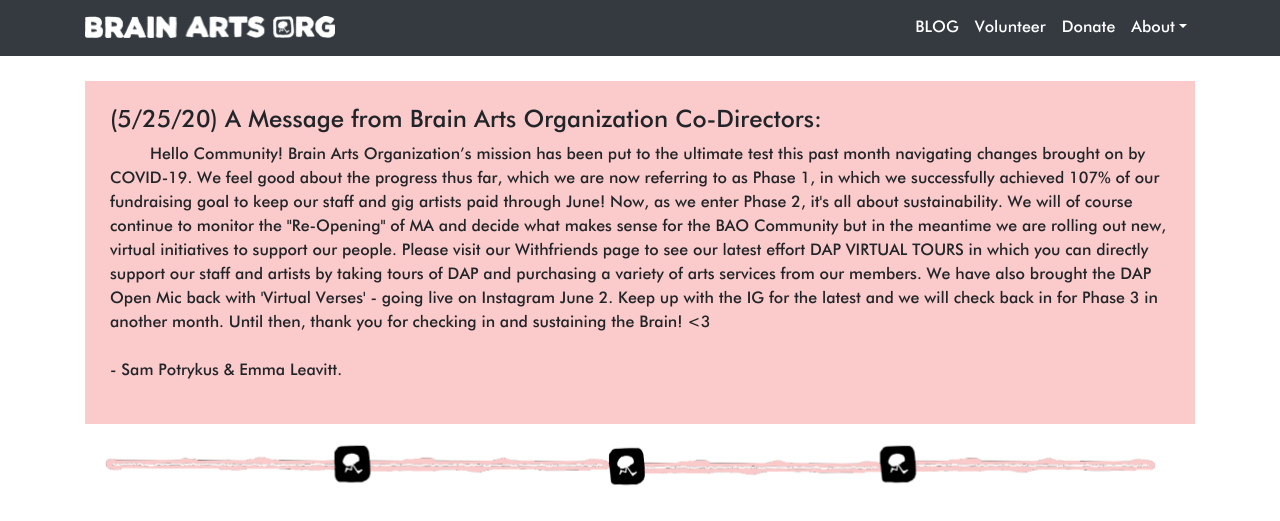
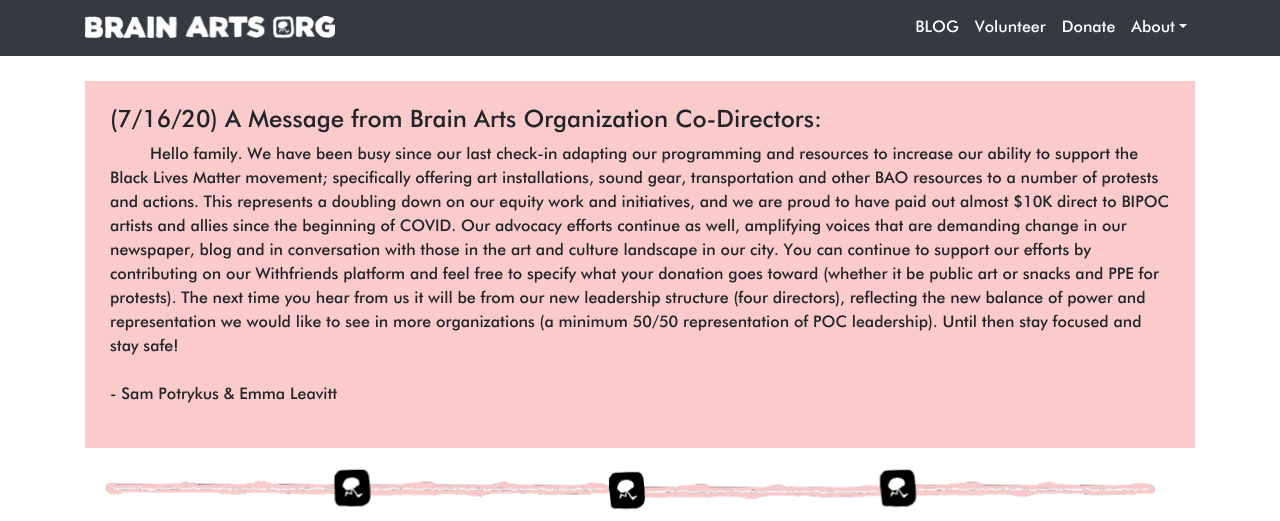
Before and after one commit to Brain-Arts-Git/brain_arts_site, a Flask app: page /about in a window 1280 px wide. Shown: the top 521 px of the page. Run offline with Flask 2, Linux system fonts and the light colour scheme; parts of the project's set-up code (start-up, migrations or seed data) failed here and were passed over; some libraries are stand-ins or nearby versions; grey boxes are pictures that could not be loaded.

Commit message:
update about page message

```diff
--- a/app/templates/about.html
+++ b/app/templates/about.html
@@ -3,27 +3,28 @@
   <div class="col">
     <div style="background-color: #fbcbcb; padding: 25px;">
       <h4>
-        (5/25/20) A Message from Brain Arts Organization Co-Directors:
+        (7/16/20) A Message from Brain Arts Organization Co-Directors:
       </h4>
       <p style="text-indent: 40px;">
-        Hello Community! Brain Arts Organization’s mission has been put to the
-        ultimate test this past month navigating changes brought on by COVID-19.
-        We feel good about the progress thus far, which we are now referring to
-        as Phase 1, in which we successfully achieved 107% of our fundraising
-        goal to keep our staff and gig artists paid through June! Now, as we
-        enter Phase 2, it's all about sustainability. We will of course continue
-        to monitor the "Re-Opening" of MA and decide what makes sense for the
-        BAO Community but in the meantime we are rolling out new, virtual
-        initiatives to support our people. Please visit our Withfriends page to
-        see our latest effort DAP VIRTUAL TOURS in which you can directly
-        support our staff and artists by taking tours of DAP and purchasing a
-        variety of arts services from our members. We have also brought the DAP
-        Open Mic back with 'Virtual Verses' - going live on Instagram June 2.
-        Keep up with the IG for the latest and we will check back in for Phase 3
-        in another month. Until then, thank you for checking in and sustaining
-        the Brain! <3
+        Hello family. We have been busy since our last check-in adapting our
+        programming and resources to increase our ability to support the Black
+        Lives Matter movement; specifically offering art installations, sound
+        gear, transportation and other BAO resources to a number of protests and
+        actions. This represents a doubling down on our equity work and
+        initiatives, and we are proud to have paid out almost $10K direct to
+        BIPOC artists and allies since the beginning of COVID. Our advocacy
+        efforts continue as well, amplifying voices that are demanding change in
+        our newspaper, blog and in conversation with those in the art and
+        culture landscape in our city. You can continue to support our efforts
+        by contributing on our Withfriends platform and feel free to specify
+        what your donation goes toward (whether it be public art or snacks and
+        PPE for protests). The next time you hear from us it will be from our
+        new leadership structure (four directors), reflecting the new balance of
+        power and representation we would like to see in more organizations (a
+        minimum 50/50 representation of POC leadership). Until then stay focused
+        and stay safe!
         <br /><br />
-        - Sam Potrykus & Emma Leavitt.
+        - Sam Potrykus & Emma Leavitt
       </p>
     </div>
 
```
